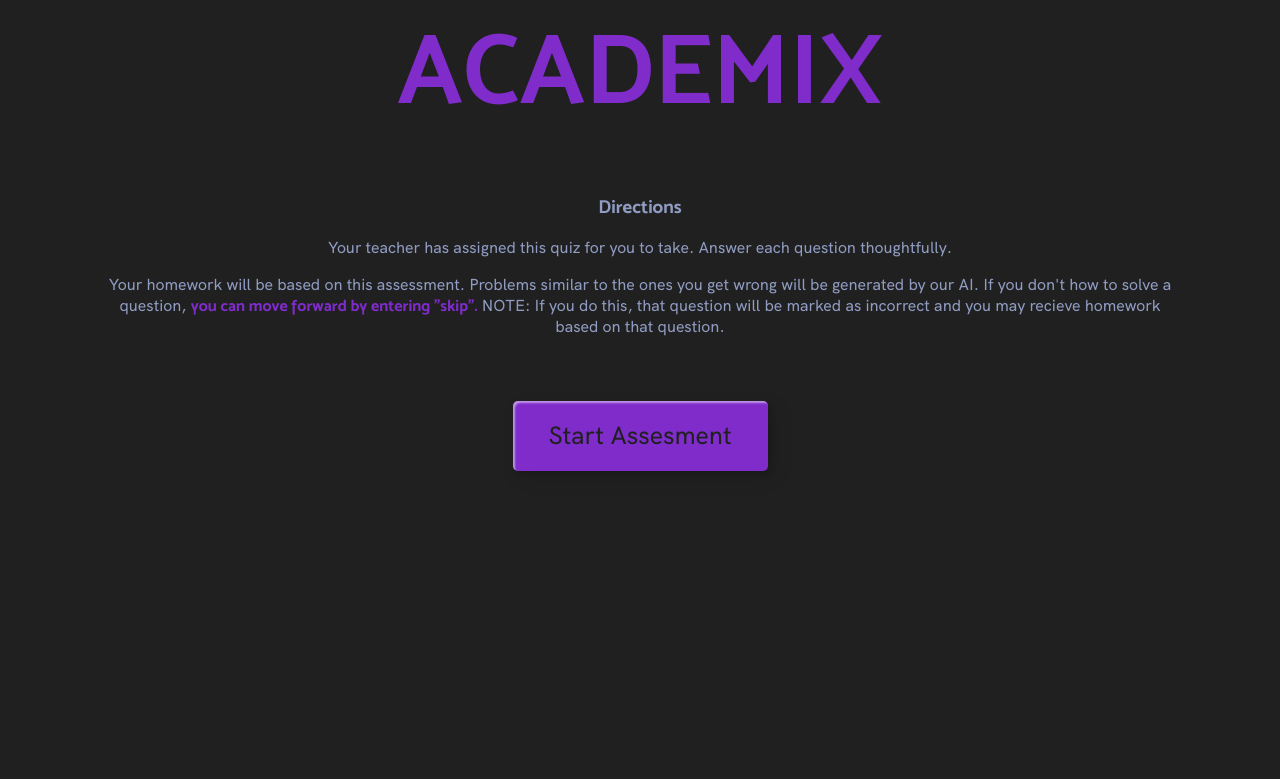
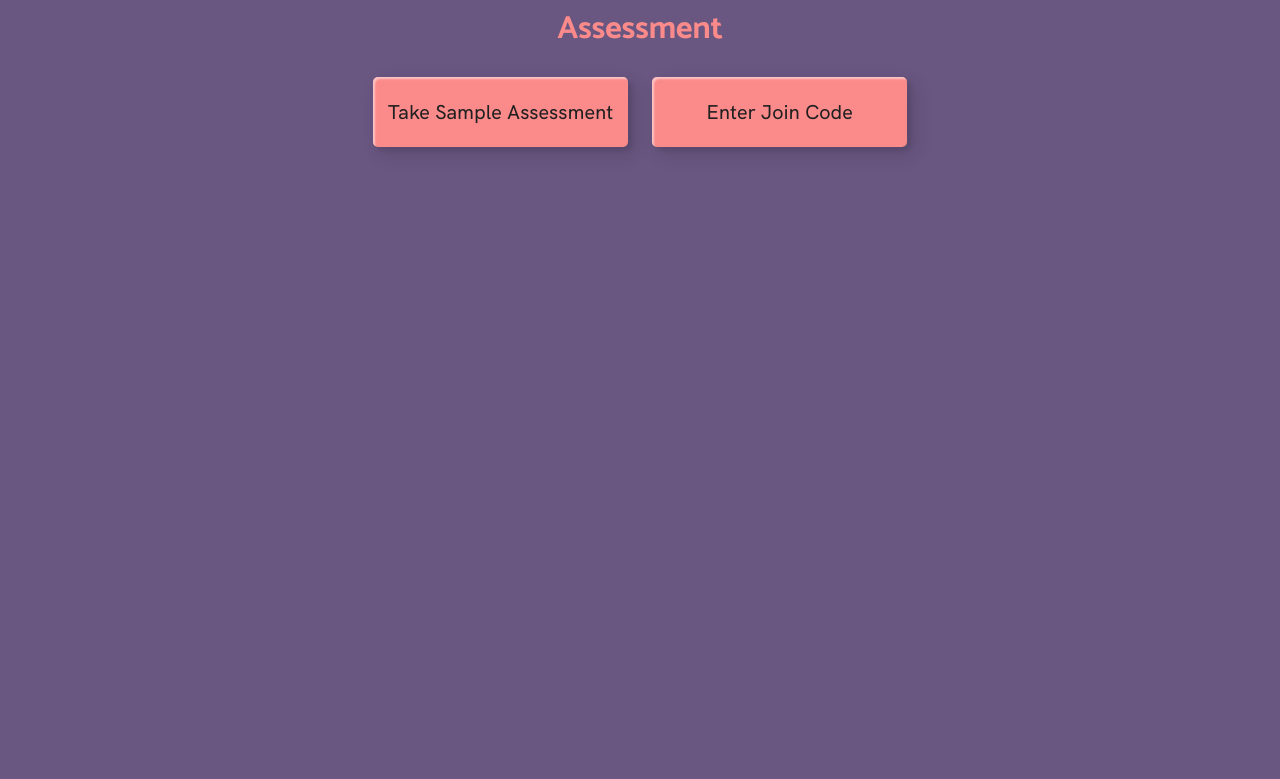
Before and after one commit to KrishayR/academix, a Flask app: page /startassessment in a window 1280 px wide. Shown: the top 779 px of the page. Run offline with Flask 2, Linux system fonts and the light colour scheme; some libraries are stand-ins or nearby versions.

Commit message:
assessment

```diff
--- a/templates/index.html
+++ b/templates/index.html
@@ -53,7 +53,7 @@
 
    <nav>
        <div class="menu">
-           <p class="website_name">Academix</p>
+            <p class="website_name"><a href="/">Academix</a></p>
            <div class="menu_icon">
                <span class="icon"></span>
            </div>
--- a/templates/startassessment.html
+++ b/templates/startassessment.html
@@ -1,4 +1,38 @@
 <html lang="en">
+  <head>
+    <meta charset="UTF-8" />
+    <meta http-equiv="X-UA-Compatible" content="IE=edge" />
+    <meta name="viewport" content="width=device-width, initial-scale=1.0" />
+    <title>Academix</title>
+    <link rel="stylesheet" href="../static/assets/style.css" />
+    <script src="https://code.jquery.com/jquery-3.4.1.min.js"></script>
+    <link rel="preconnect" href="https://fonts.googleapis.com">
+    <link rel="preconnect" href="https://fonts.gstatic.com" crossorigin>
+    <link href="https://fonts.googleapis.com/css2?family=Montserrat:wght@500&display=swap" rel="stylesheet">
+    <link rel="icon" type="image/x-icon" href="../static/assets/favicon.ico">
+  </head>
+  <body>
+    <style>
+      body{
+        background-color: #695681;
+      }
+    </style>
+    <h1 style="text-align: center; font-family:mosk; color:#fb8a8a ">Assessment</h1>
+    <div id="frame1" style="padding-left: 100; padding-right: 100;">
+        <div class="frame">
+          <button id="sampleButton" type="button" class="custom-btn btn-6" style="text-align:center; font-size: 20px; justify-content: center; background-color:#fb8a8a;" onclick="location.href='/assessment'"><span>Take Sample Assessment</span></button>
+          <button id="joinCodeButton" type="button" class="custom-btn btn-6" style="text-align:center; font-size: 20px;  justify-content:center; background-color:#fb8a8a;" onclick="location.href='/startassessmentv'"><span>Enter Join Code</span></button>
+        </div>
+    </div>
+  </div>
+  <script src="../static/js/main.js"></script>
+  <script src="https://unpkg.com/ionicons@5.0.0/dist/ionicons.js"></script>
+</html>
+
+
+
+
+<!-- <html lang="en">
   <head>
     <meta charset="UTF-8" />
     <meta http-equiv="X-UA-Compatible" content="IE=edge" />
@@ -22,10 +56,38 @@
         NOTE: If you do this, that question will be marked as incorrect and you may recieve homework based on that question.</p>
         <br>
         <div class="frame">
-          <button onclick="location.href='/assessment'" type=button class="custom-btn btn-6" style="text-align: center; justify-content: center;"><span>Start Assesment</span></button>
+          <button onclick="location.href='/assessment'" type=button class="custom-btn btn-6" style="text-align: center; justify-content: center;"><span>Start Assessment</span></button>
         </div>
     </div>
-  </div>
+    <div id="frame2" style="padding-left:100;padding-right:100;">
+        <h1 id = "title-b"> </h1><a style = "text-decoration:none; color: #7F2CCB;" href="/">Academix</a></h1>
+        <h3 style = "text-align:center; color: #909CC2; font-family:mosk;">Directions</h3>
+        <button id = "sampleButton" type="button" class="custom-btn btn-6" style="text-align:center; justify-content: center;" onclick="sample()"><span>Take Sample Assessment</span></button>
+        <br>
+        <h2 id="or">OR</h2>
+        <button id="joinCodeButton" type="button" class="custom-btn btn-6" style="text-align:center; justify-content:center;" onclick="location.href='/startassessmentv'"><span>Enter Code</span></button>
+    </div>
   <script src="../static/js/main.js"></script>
-  <script src="https://unpkg.com/ionicons@5.0.0/dist/ionicons.js"></script>
-</html>
+    <script src="https://unpkg.com/ionicons@5.0.0/dist/ionicons.js"></script>
+    <script>
+    $("#frame1").hide();
+    function sample(){
+      $("#frame1").show();
+      $("#frame2").hide();
+    }
+
+    function joinLobby(){
+      if (document.getElementById("#smth") == 390392){
+        location.href = '/startassessmentv';
+      } else{
+        alert("Error. Incorrect/invalid code.");
+      }
+    }
+
+
+
+
+
+
+  </script>
+</html> -->
--- a/templates/startassessmentv.html
+++ b/templates/startassessmentv.html
@@ -15,7 +15,7 @@
     <div class="frame">
       <nav>
         <div class="menu">
-            <p class="website_name">Academix</p>
+            <p class="website_name"><a href="/">Academix</a></p>
             <div class="menu_icon">
                 <span class="icon"></span>
             </div>
--- a/templates/teachers.html
+++ b/templates/teachers.html
@@ -18,7 +18,7 @@
     <div class="frame">
                       <nav>
                         <div class="menu">
-                            <p class="website_name">Academix</p>
+                            <p class="website_name"><a href="/">Academix</a></p>
                             <div class="menu_icon">
                                 <span class="icon"></span>
                             </div>
```
